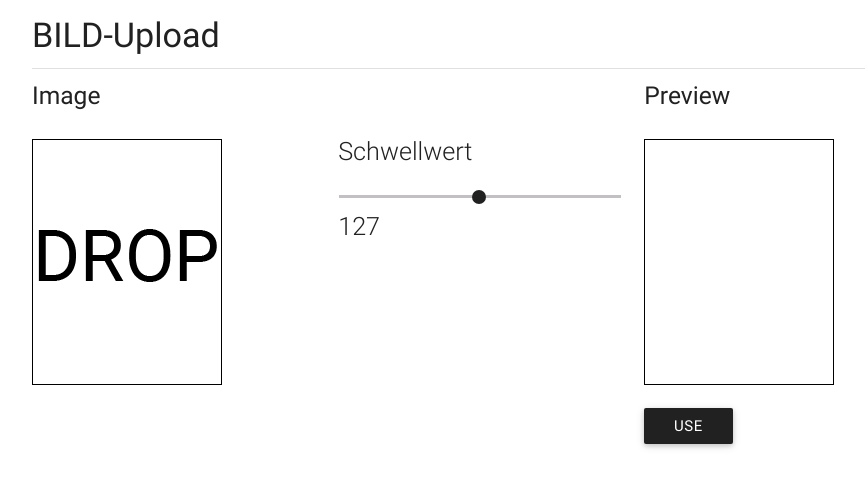
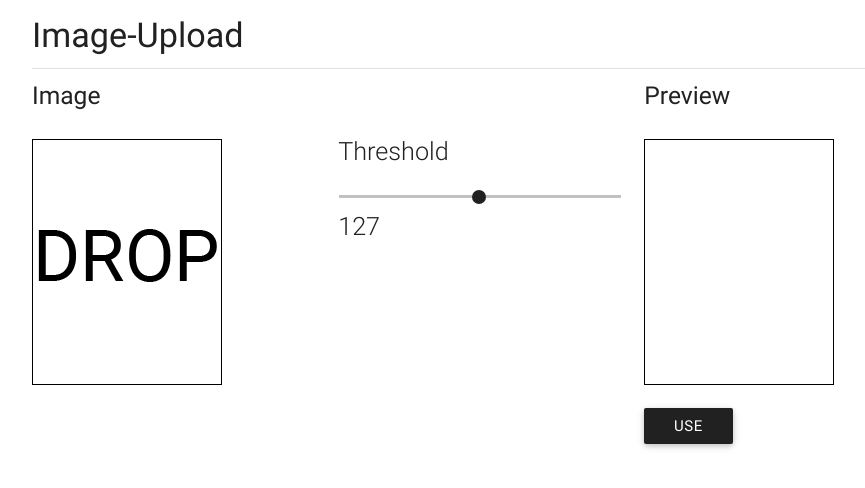
Before and after one commit to laurenzcodes/Canvas-Threshold-Effect, a plain HTML site: page index.html in a window 1280 px wide. Shown: the whole page, without its empty margins (160-1025 px from the left). Drawn offline with Linux system fonts and the light colour scheme.

Commit message:
Update index.html

```diff
--- a/index.html
+++ b/index.html
@@ -10,7 +10,7 @@
 	</head>
 	<body>
 		<div class="container">
-			<h4>BILD-Upload</h4>
+			<h4>Image-Upload</h4>
 			<div class="divider"></div>
 			<div class="row">
 				<div class="col s4">
@@ -28,7 +28,7 @@
 					</div>
 				</div>
 				<div class="col s4">
-					<p class="flow-text">Schwellwert</p>
+					<p class="flow-text">Threshold</p>
 					<br><input type="range" id="myRange" value="127" min="1" max="254">
 					<br><p class="flow-text" id="thresholdval">127</p>
 				</div>
```
